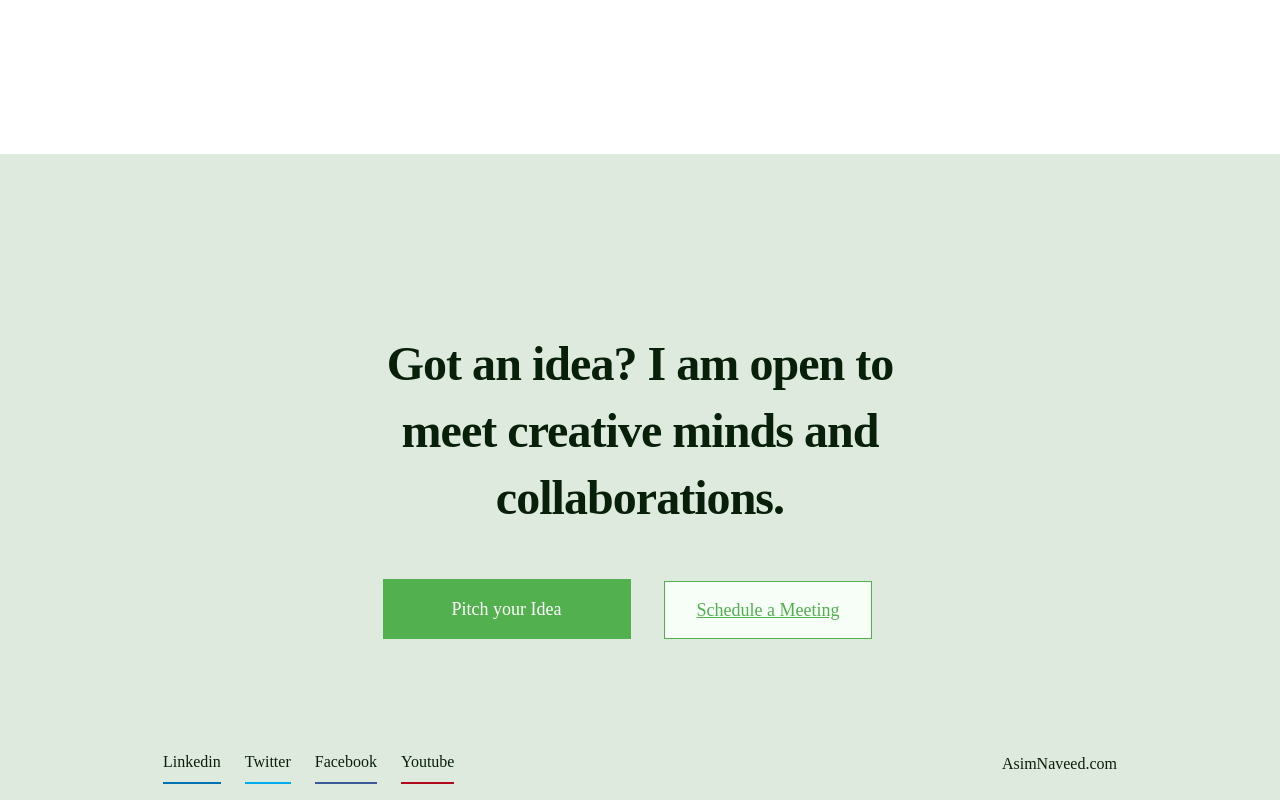
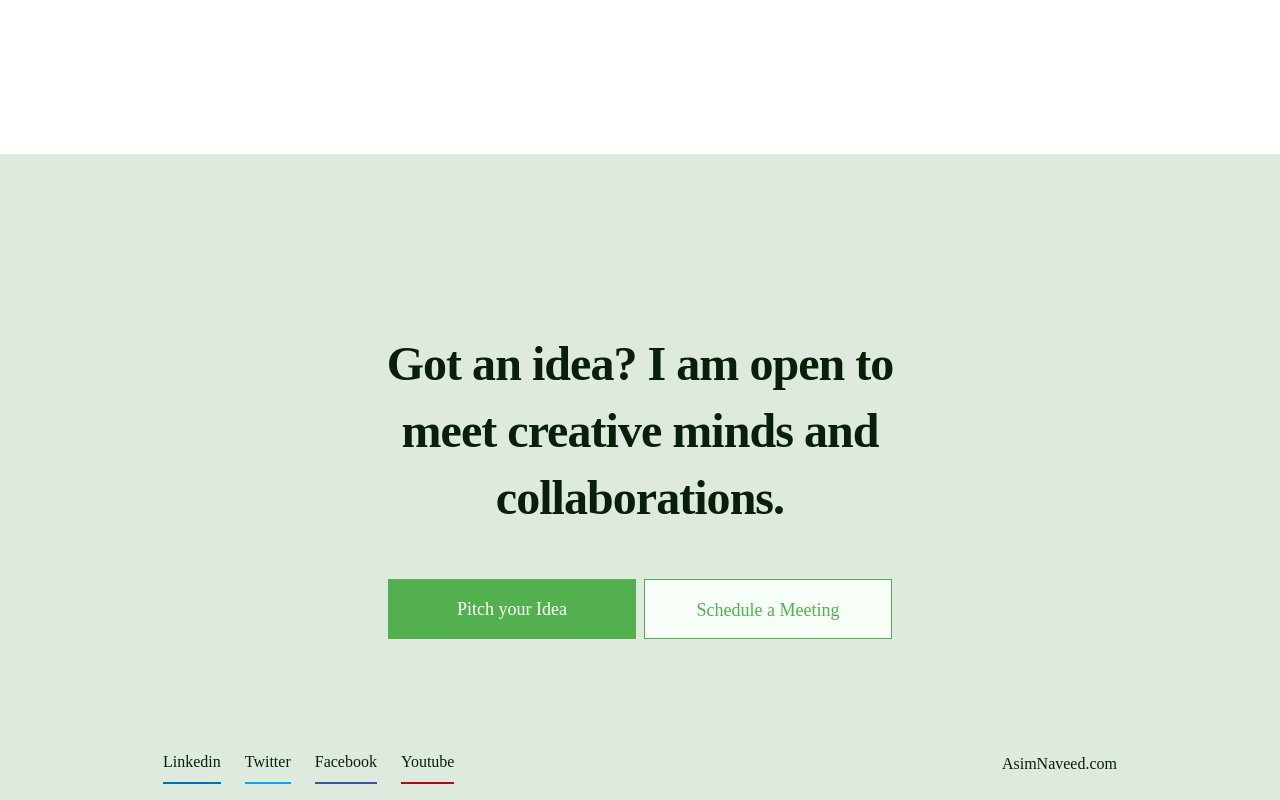
Before and after one commit to Mudassirrahman/landingpage, a Next.js app: page / in a window 1280 px wide. Shown: the part 2663-3463 px from the top of the page. Built offline with nearby package versions, Linux system fonts and the light colour scheme.

Commit message:
footer btn css fixed

```diff
--- a/components/footer/Footer1.jsx
+++ b/components/footer/Footer1.jsx
@@ -1,5 +1,5 @@
+import Link from 'next/link';
 import React from 'react'
-import Link from 'next/link';
 import styles from "../../styles/Footer1.module.css";
 
 function Footer1() {
@@ -20,11 +20,9 @@ function Footer1() {
             <a href="" class="text-decoration-none text-white" data-bs-toggle="modal" data-bs-target="#modalContactForm">
              Pitch your Idea </a>
             </button>
-            <button type="button" className={`${"btn btn-lg px-4"}`}>
-            <Link className={`${styles.btnbg2}`} href="https://calendly.com/mudirr"  target="_blank">
+            <Link  className={`${"btn btn-lg px-4"} ${styles.btnbg2}`} href="https://calendly.com/mudirr">
             Schedule a Meeting
             </Link>
-            </button>
           </div>
         </div>
       </div>
--- a/styles/globals.css
+++ b/styles/globals.css
@@ -370,7 +370,7 @@ h5:last-of-type {
 
 /* portfolio section 1 slides end*/
 
-
+/* custm scroll bar */
 /* width */
 ::-webkit-scrollbar {
   width: 10px !important ;
```
